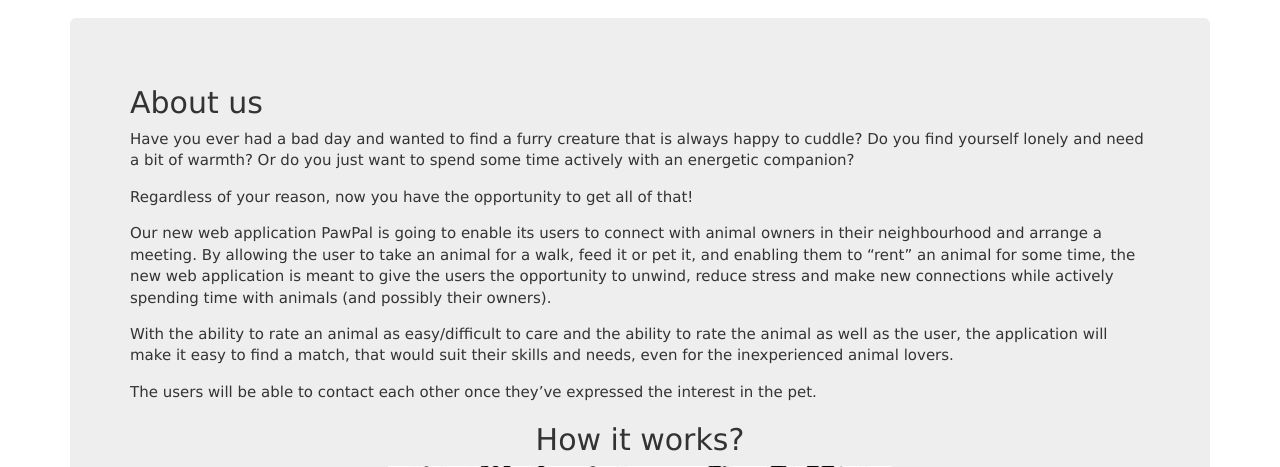
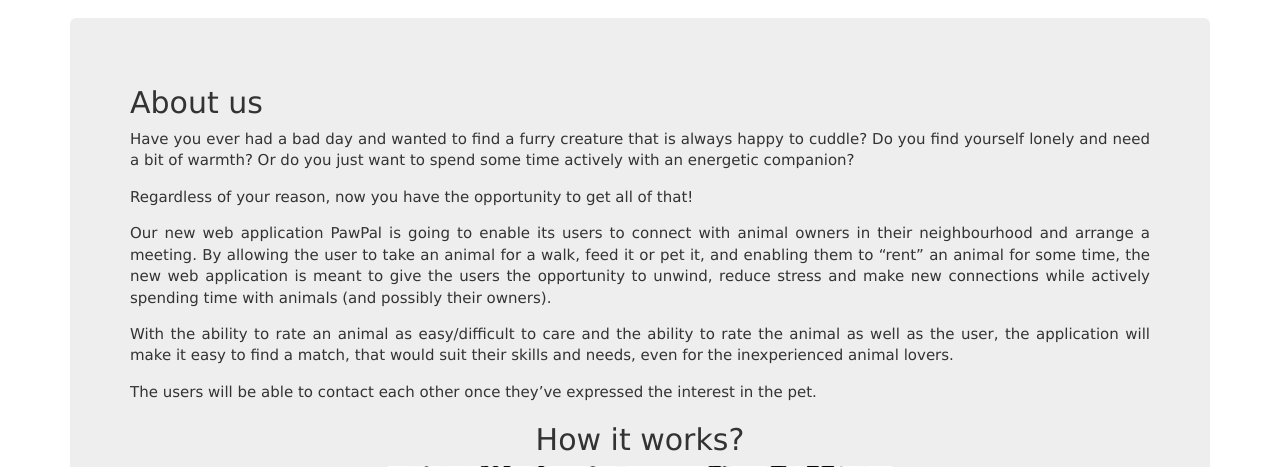
Before and after one commit to haradra/WAD2Proj, a Django app: page /pawpal/about/ in a window 1280 px wide. Shown: the part 52-519 px from the top of the page. Run offline with Django 3.2, Linux system fonts and the light colour scheme; some libraries are stand-ins or nearby versions.

Commit message:
Text on the about page justified

```diff
--- a/pawpal_project/static/css/stylesheet.css
+++ b/pawpal_project/static/css/stylesheet.css
@@ -143,3 +143,7 @@
     width: 20px;
     height: 20px;
 }
+
+.about-text {
+    text-align: justify;
+}
--- a/pawpal_project/templates/pawpal/about.html
+++ b/pawpal_project/templates/pawpal/about.html
@@ -13,7 +13,8 @@
 
 {% block body_block %}
 		<h2>About us</h2>
-		<p>Have you ever had a bad day and wanted to find a furry creature that is always
+		<div class="about-text">
+			<p>Have you ever had a bad day and wanted to find a furry creature that is always
 happy to cuddle? Do you find yourself lonely and need a bit of warmth? Or do you
 just want to spend some time actively with an energetic companion?</p>
 <p>Regardless of your reason, now you have the opportunity to get all of that!</p>
@@ -28,6 +29,7 @@
 would suit their skills and needs, even for the inexperienced animal lovers.</p>
 <p>The users will be able to contact each other once they’ve expressed the interest in
 the pet.</p>
+		</div>
 		<div class="container-centre">
 		<h2>How it works?</h2>
 		<img src="{% static 'images/about.jpg' %}" id="image-about">
```
